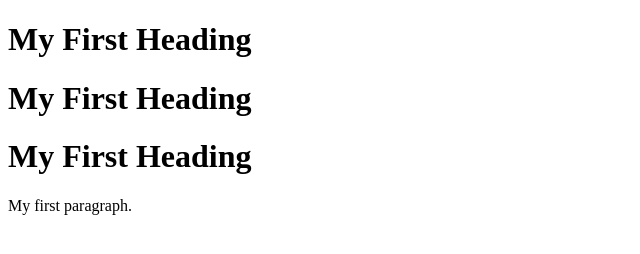
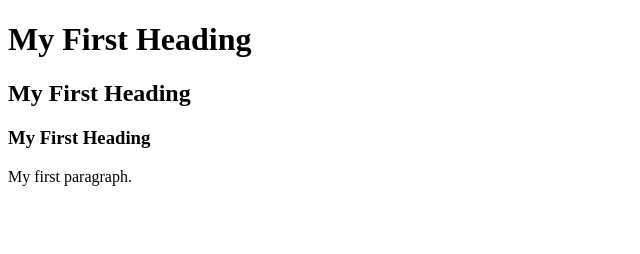
Before and after one commit to SoniAnkit1234/localrepo, a plain HTML site: page index.html in a window 1280 px wide. Shown: the whole page, without its empty margins (0-640 px from the left). Drawn offline with Linux system fonts and the light colour scheme.

Commit message:
some changes

```diff
--- a/index.html
+++ b/index.html
@@ -3,8 +3,8 @@
 <body>
 
 <h1>My First Heading</h1>
-<h1>My First Heading</h1>
-<h1>My First Heading</h1>
+<h2>My First Heading</h2>
+<h3>My First Heading</h3>
 
 <p>My first paragraph.</p>
 
```
